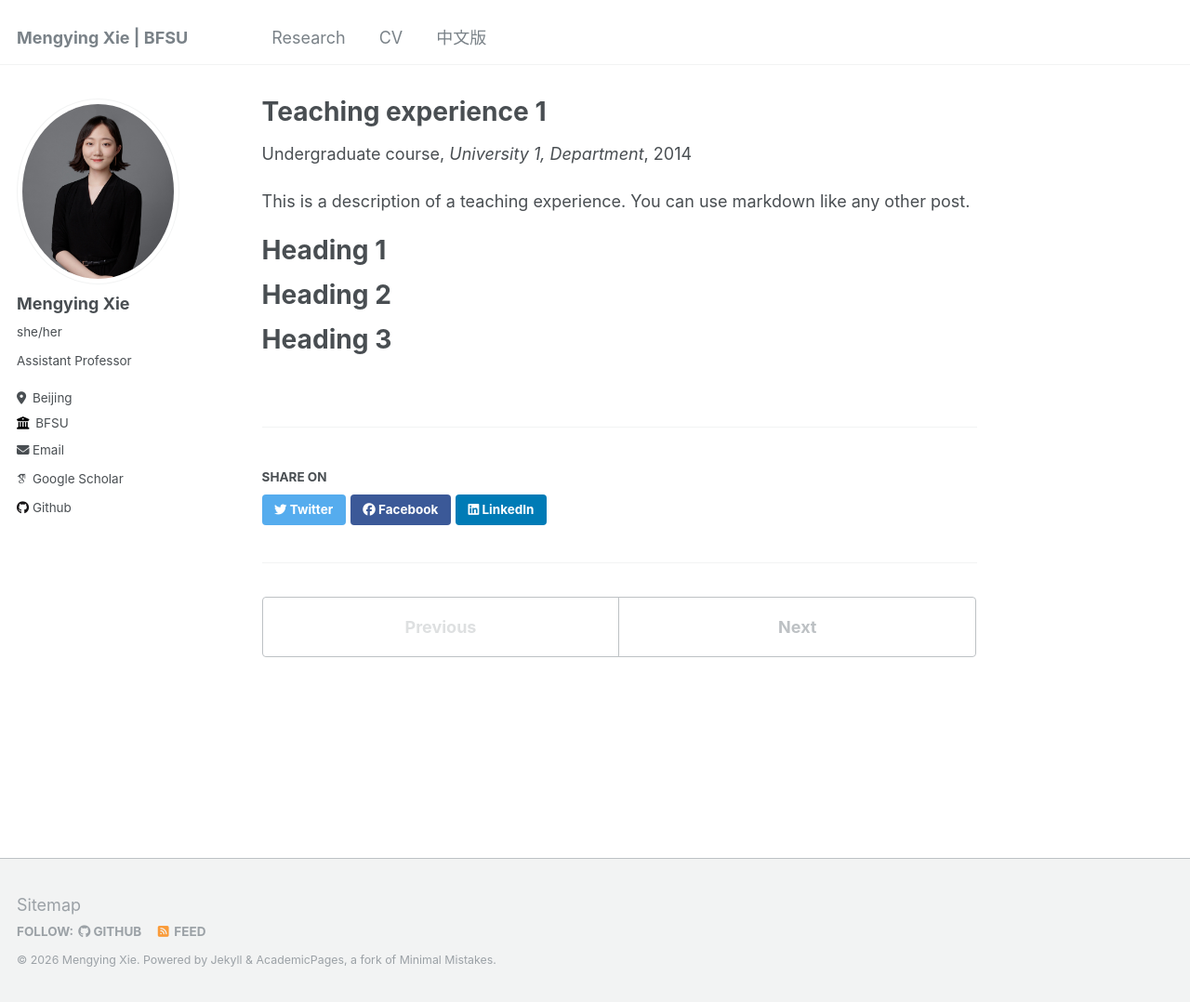
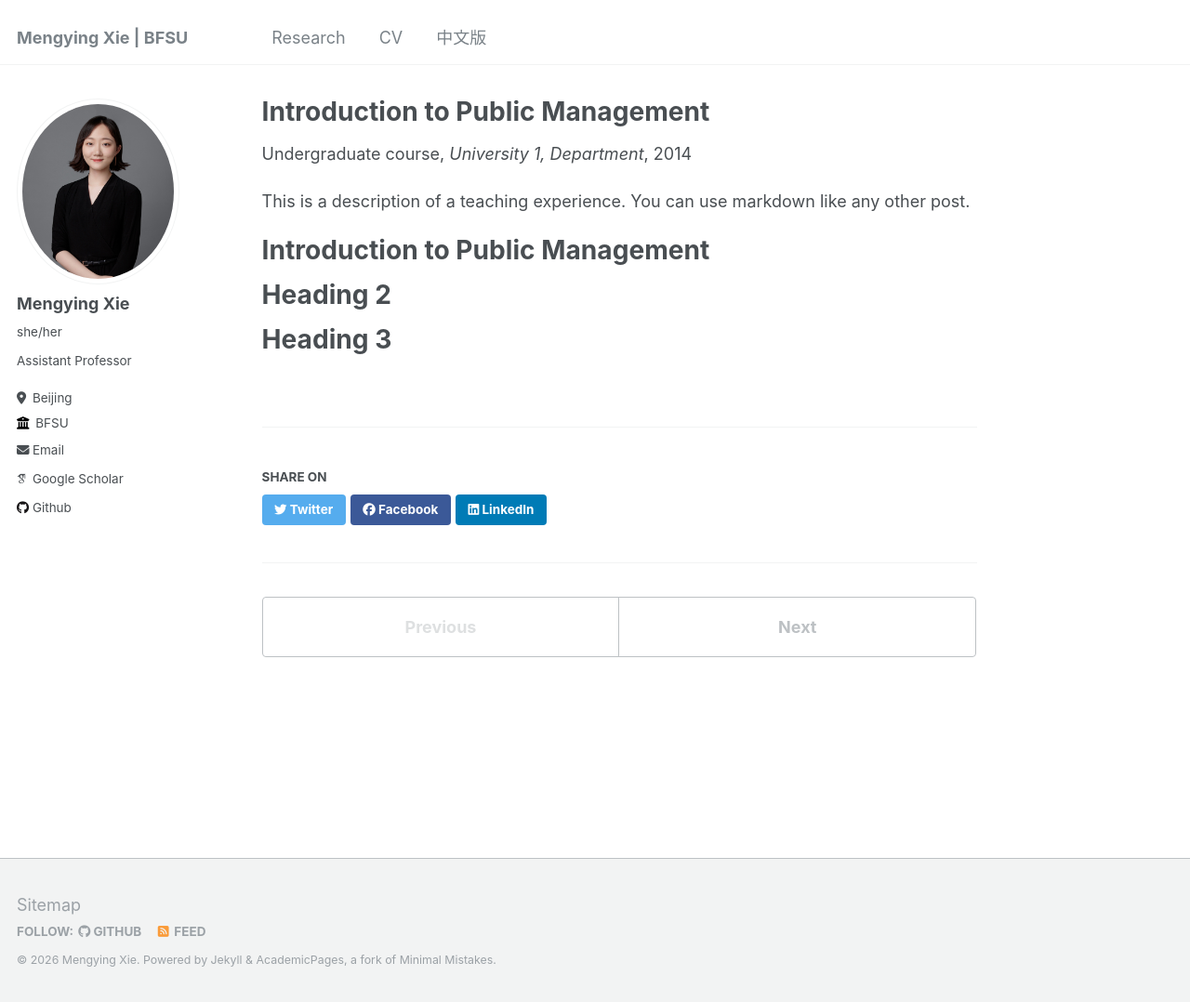
Before and after one commit to xiemythu/xiemythu.github.io, a Jekyll site: the page built from _teaching/2026-Fall-teaching-1.md, in a window 1280 px wide and 1078 px high. Shown: the whole window at 93% size. Built offline with Jekyll 4.4.1, drawn with Linux system fonts in a browser that asks for light colours; some web fonts are replaced.

Commit message:
Update and rename 2014-spring-teaching-1.md to 2026-Fall-teaching-1.md

```diff
--- a/_teaching/2014-spring-teaching-1.md
+++ b/_teaching/2026-Fall-teaching-1.md
@@ -1,8 +1,7 @@
 ---
-title: "Teaching experience 1"
+title: "Introduction to Public Management"
 collection: teaching
 type: "Undergraduate course"
-permalink: /teaching/2014-spring-teaching-1
 venue: "University 1, Department"
 date: 2014-01-01
 location: "City, Country"
@@ -10,7 +9,7 @@ location: "City, Country"
 
 This is a description of a teaching experience. You can use markdown like any other post.
 
-Heading 1
+Introduction to Public Management
 ======
 
 Heading 2
```
